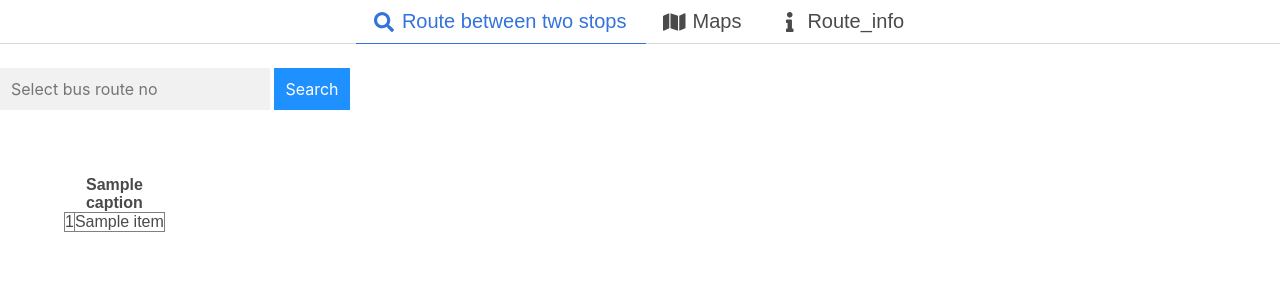
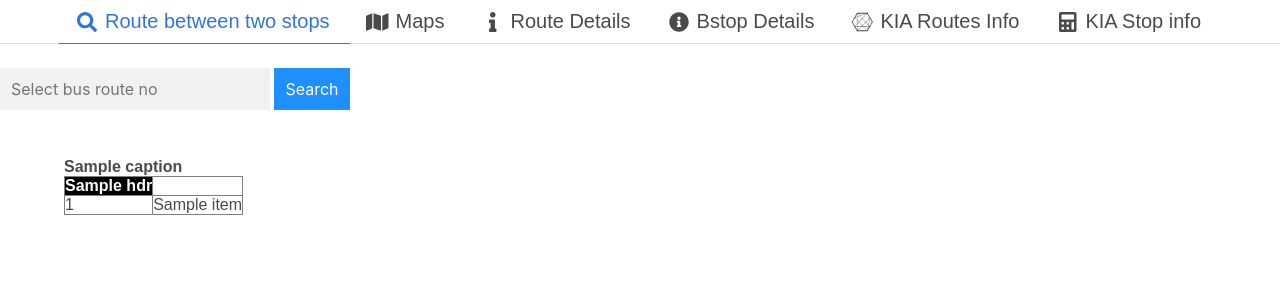
Before and after one commit to R3DDY97/bmtc-network, a Flask app: template bmtc/templates/route.html in a window 1280 px wide. Shown: the top 300 px of the page. Run offline with Flask 2, Linux system fonts and the light colour scheme; the template is opened without the code that fills it: most values are stand-ins (such as "Sample title", 1, 10 or a date in 2020); some libraries are stand-ins or nearby versions.

Commit message:
add templates

```diff
--- a/bmtc/templates/base.html
+++ b/bmtc/templates/base.html
@@ -29,30 +29,30 @@
 	<li>
 	    <a href="route_info">
 		<span class="icon is-small"><i class="fas fa-info" aria-hidden="true"></i></span>
-		<span>Route_info</span>
+		<span>Route Details</span>
 	    </a>
 	</li>
 
 
-	    <!-- <li>
+	<li>
 	    <a href="bstop">
 		<span class="icon is-small"><i class="fas fa-info-circle" aria-hidden="true"></i></span>
-		 <span>Bstop_info</span>
+		<span>Bstop Details</span>
 	    </a>
 	</li>
 
 	<li>
-		 <a href="network">
+	    <a href="kia_route">
 		<span class="icon is-small"><i class="fab fa-connectdevelop" aria-hidden="true"></i></span>
-		 <span>Network</span>
+		<span>KIA Routes Info</span>
 	    </a>
 	</li>
 	<li>
-		 <a href="stats">
+	    <a href="kia_stop">
 		<span class="icon is-small"><i class="fas fa-calculator" aria-hidden="true"></i></span>
-		 <span>Stats</span>
+		<span>KIA Stop info</span>
 	    </a>
-		 </li> -->
+	</li>
   </ul>
 </div>
 
--- a/bmtc/templates/indirect_search.html
+++ b/bmtc/templates/indirect_search.html
@@ -14,8 +14,8 @@
 
 <section class="section">
     <div class="container">
-	<table border="1" class="dataframe">
-	    <caption><b>{{ caption }}</b></caption></br>
+	<table border="1" id="bmtc" class="dataframe">
+	    <b>{{ caption }}</b></br>
 	    <thead style="text-align: right;">
 		{% for hdr in header %}
 		<th>{{hdr}}</th>
--- a/bmtc/templates/route.html
+++ b/bmtc/templates/route.html
@@ -10,8 +10,15 @@
 
 <section class="section">
     <div class="container">
-	<table border="1" class="dataframe">
-	    <caption><b> {{ caption }} </b></caption></br>
+	<table border="1" id="bmtc" class="dataframe">
+	    <b> {{ caption }} </b></br>
+
+	    <thead style="text-align: right;">
+		{% for hdr in header %}
+		<th>{{hdr}}</th>
+		{% endfor %}
+	    </thead>
+
 		{% for item in items %}
 		<tr>
 		    <td>{{ item[0] }}</td>
--- a/bmtc/templates/search.html
+++ b/bmtc/templates/search.html
@@ -15,8 +15,8 @@
 {{ error }}
 <section class="section">
     <div class="container">
-	<table border="1" class="dataframe">
-	    <caption><b>{{ caption }}</b></caption></br>
+	<table border="1" id="bmtc" class="dataframe">
+	    <b>{{ caption }}</b></br>
 	    <thead style="text-align: right;">
 		{% for hdr in header %}
 		<th>{{hdr}}</th>
```
Lines whose indentation alone changed are shown as unchanged.
